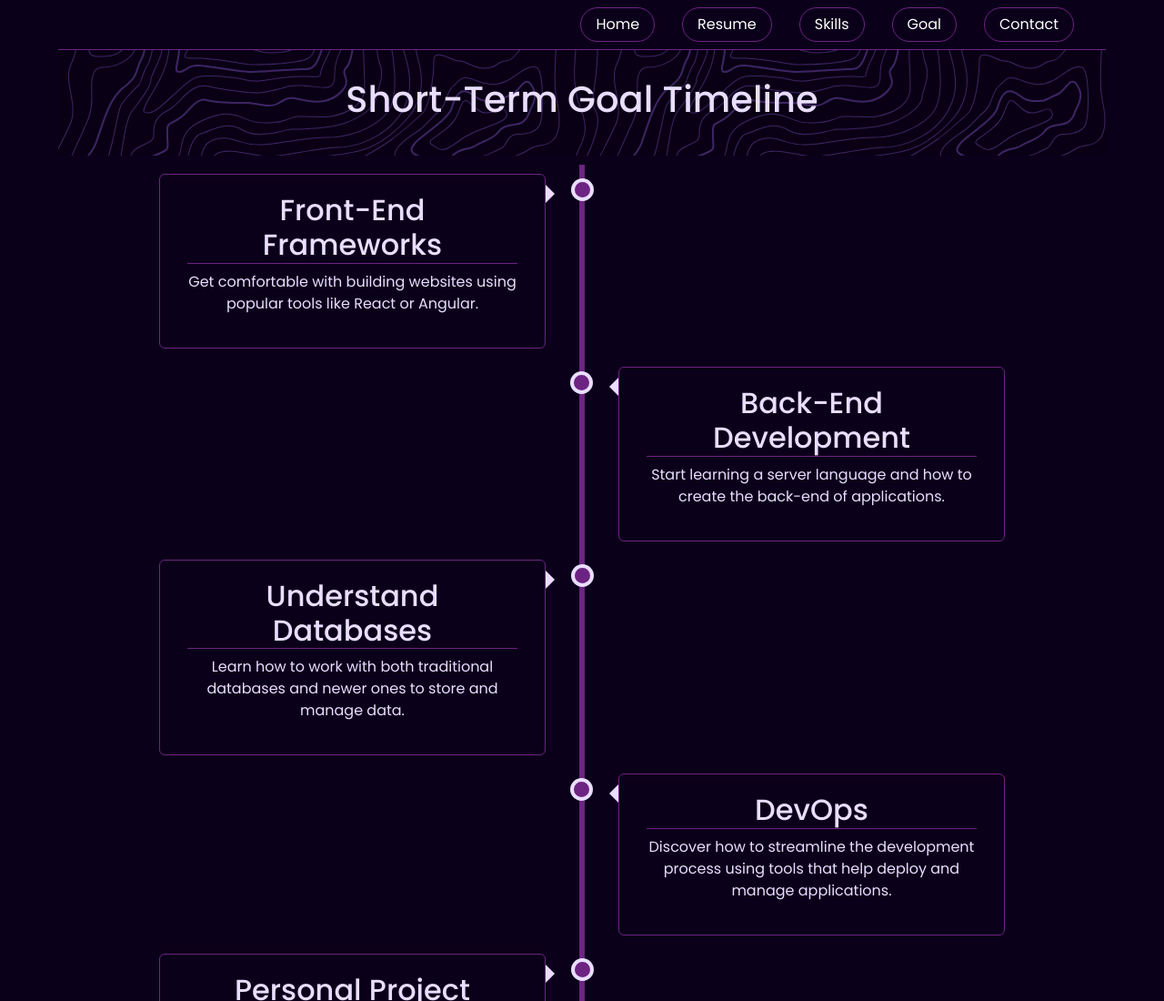
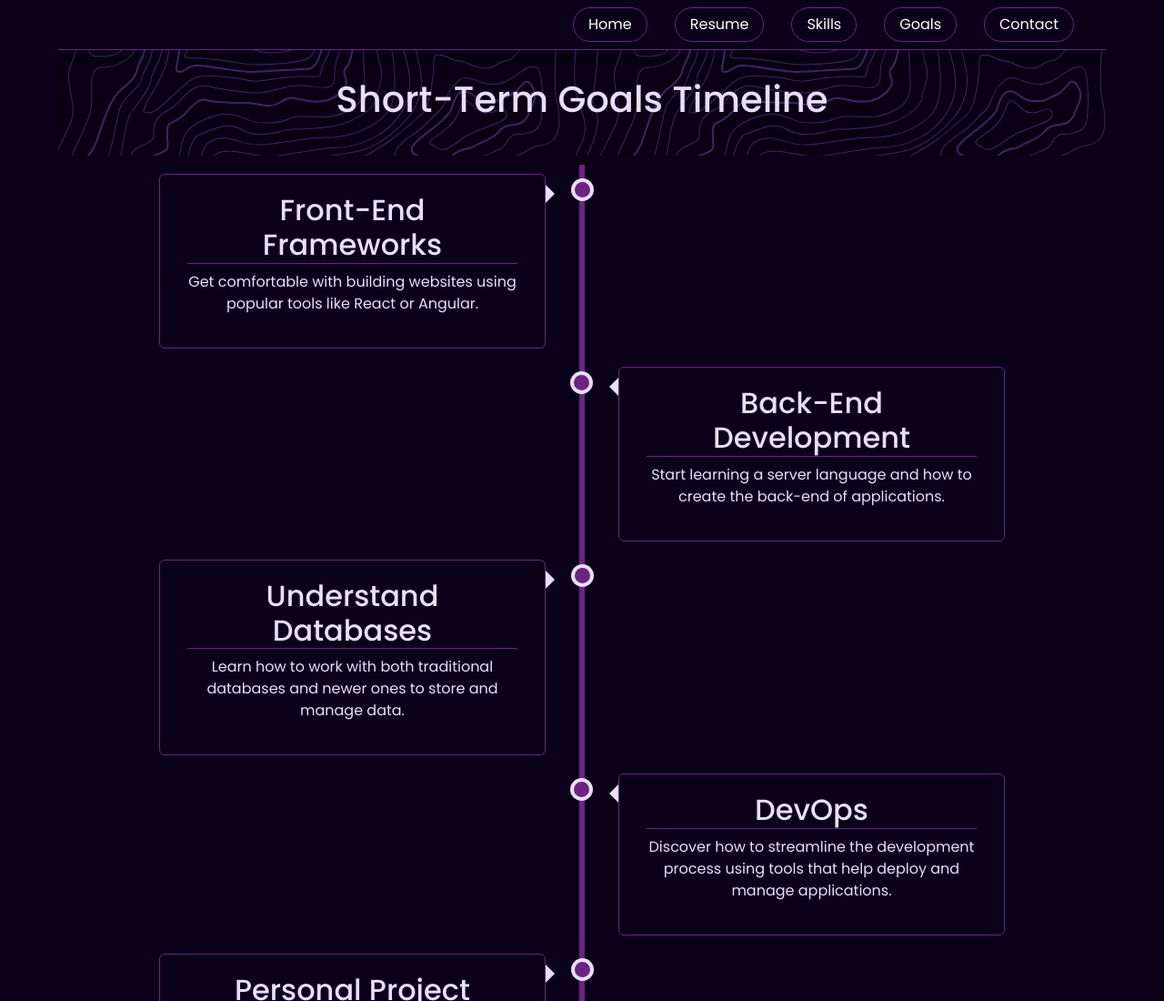
Before and after one commit to TamannaAnand/Portfolio, a plain HTML site: page goal.html in a window 1280 px wide. Shown: the top 1100 px of the page at 91% size. Drawn offline with nearby package versions, Linux system fonts and the light colour scheme.

Commit message:
goal to goals

```diff
--- a/goal.html
+++ b/goal.html
@@ -30,12 +30,12 @@
       <li><a class="btn btn-secondary rounded-pill px-3" href="index.html">Home</a></li>
       <li><a class="btn btn-secondary rounded-pill px-3" href="resume.html">Resume</a></li>
       <li><a class="btn btn-secondary rounded-pill px-3" href="skills.html">Skills</a></li>
-      <li><a class="btn btn-secondary rounded-pill px-3" href="goal.html">Goal</a></li>
+      <li><a class="btn btn-secondary rounded-pill px-3" href="goal.html">Goals</a></li>
       <li><a class="btn btn-secondary rounded-pill px-3" href="contact.html">Contact</a></li>
     </ul>
   </nav>
   <header id="goal-page-header">
-    <h1>Short-Term Goal Timeline</h1>
+    <h1>Short-Term Goals Timeline</h1>
   </header>
   <section id="goal-section">
     <div class="timeline">
```
Also changed, not shown: contact.html (+1 -1 lines), index.html (+1 -1 lines), resume.html (+1 -1 lines), skills.html (+1 -1 lines).
